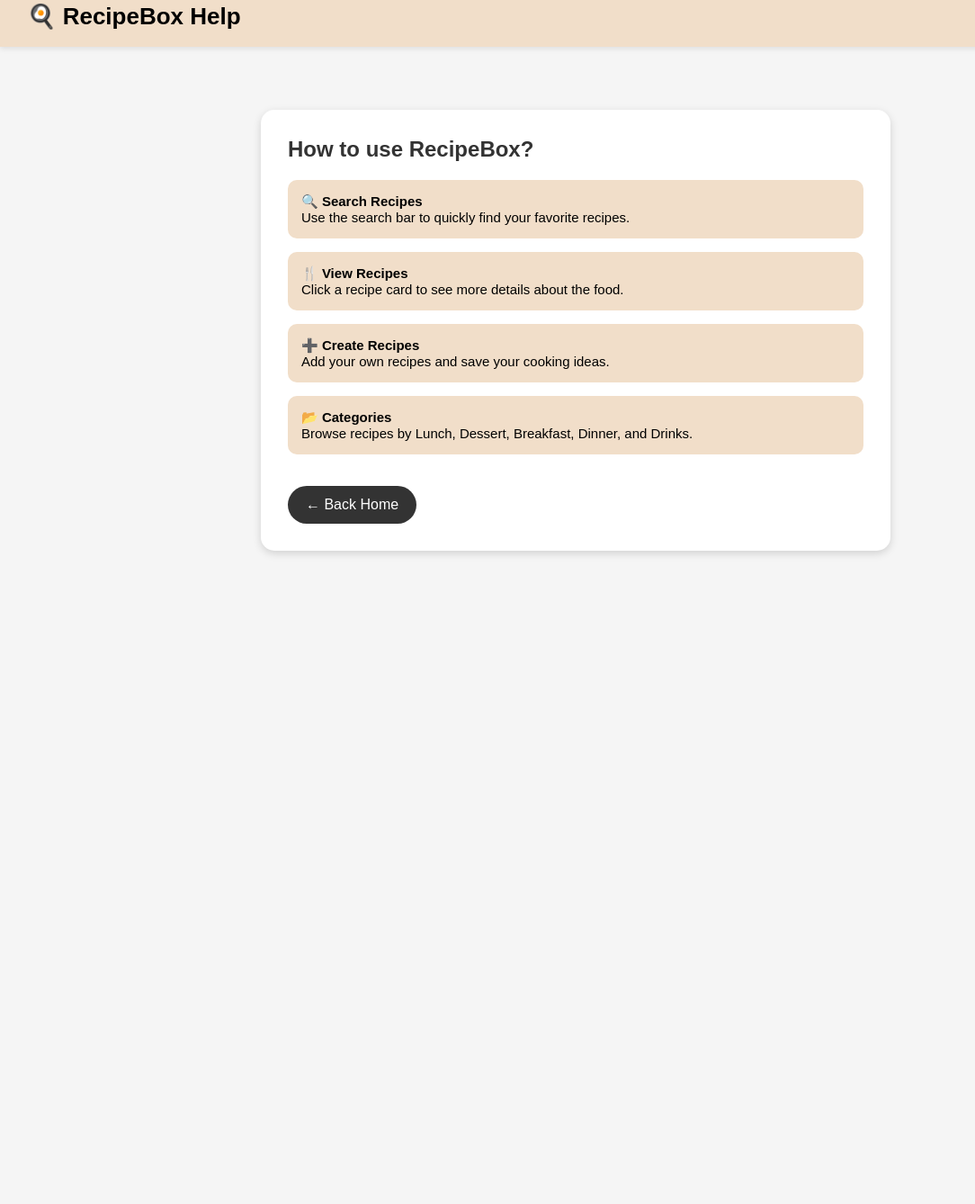
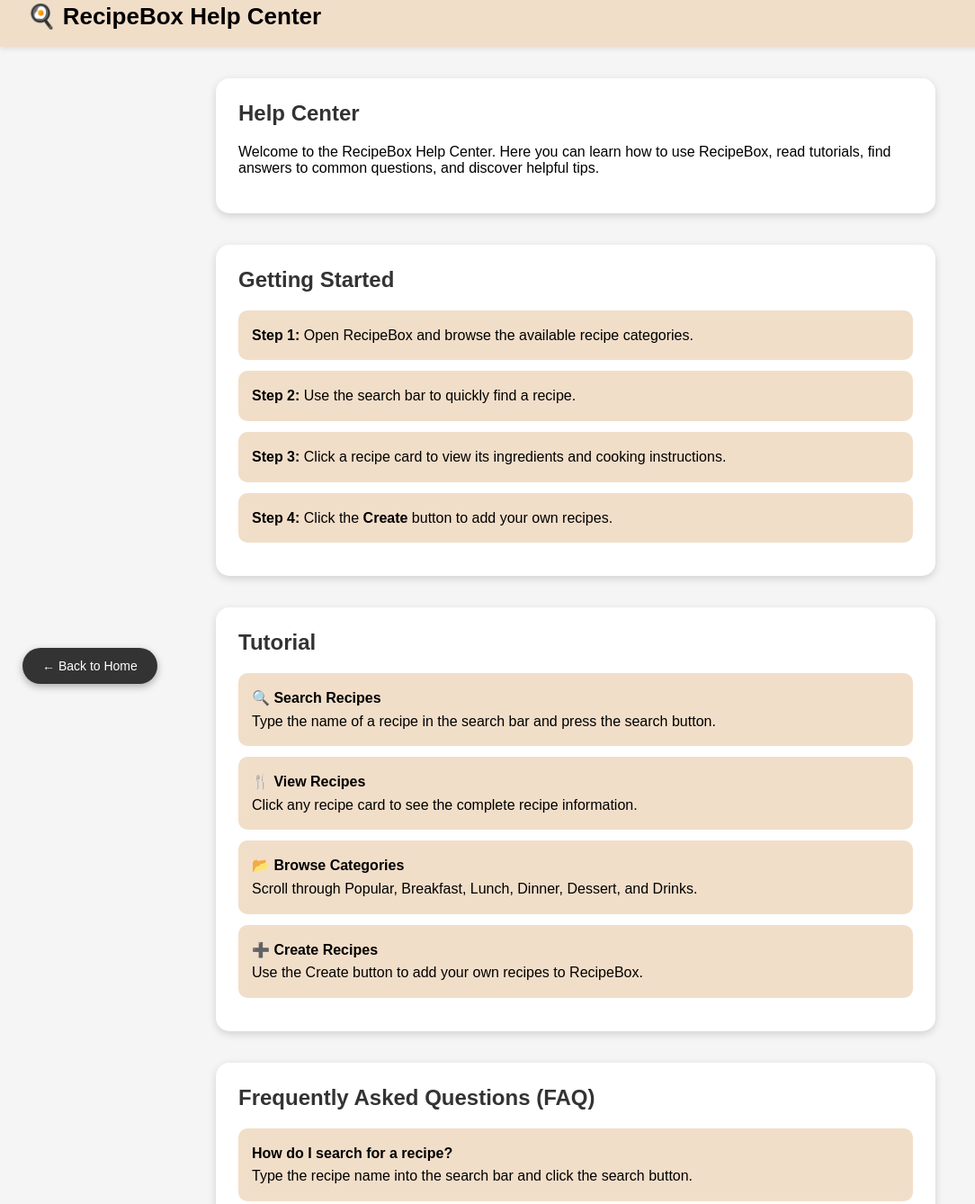
Before and after one commit to shurosuu/shurosuu.github.io, a plain HTML site: page help.html in a window 1280 px wide. Shown: the part 15-1353 px from the top of the page at 90% size, without its empty margins (0-1084 px from the left). Before the commit the page ends 800 px from the top, so only its background shows below. Drawn offline with Linux system fonts and the light colour scheme.

Commit message:
Revamp help.html with new layout and content
Updated the help page to enhance user guidance with a new layout and additional content, including a Help Center and FAQs.

```diff
--- a/help.html
+++ b/help.html
@@ -1,7 +1,7 @@
 <!DOCTYPE html>
 <html>
 <head>
-    <title>RecipeBox Help</title>
+    <title>RecipeBox Help Center</title>
 
     <style>
         body {
@@ -10,7 +10,7 @@
             background: #f5f5f5;
         }
 
-        /* Top Bar */
+        /* ===== Top Bar ===== */
         header {
             background: #f1dec9;
             padding: 18px 30px;
@@ -24,19 +24,20 @@
             font-weight: bold;
         }
 
-        /* Main Container */
+        /* ===== Container ===== */
         .container {
-            max-width: 700px;
-            margin: 40px auto;
-            padding: 30px;
+            max-width: 800px;
+            margin: 35px auto;
+            padding: 0 20px;
         }
 
-        /* Help Card */
+        /* ===== Cards ===== */
         .help-card {
             background: white;
-            padding: 30px;
             border-radius: 15px;
+            padding: 25px;
             box-shadow: 0 3px 10px rgba(0,0,0,0.15);
+            margin-bottom: 25px;
         }
 
         h2 {
@@ -47,64 +48,178 @@
         .help-item {
             background: #f1dec9;
             padding: 15px;
-            margin: 15px 0;
+            margin: 12px 0;
             border-radius: 10px;
-            font-size: 15px;
+            line-height: 1.6;
         }
 
-        /* Back Button */
+        /* ===== Floating Back Button ===== */
 .back-btn {
-            display: inline-block;
-            margin-top: 20px;
-            padding: 12px 20px;
+    position: fixed;
+    bottom: 25px;
+    left: 25px;
+    padding: 12px 22px;
     background: #333;
     color: white;
     text-decoration: none;
     border-radius: 25px;
+    font-size: 14px;
+    box-shadow: 0 3px 8px rgba(0,0,0,0.3);
     transition: 0.2s;
+    z-index: 999;
 }
 
 .back-btn:hover {
     background: #555;
 }
-
     </style>
 </head>
 
 <body>
 
 <header>
-    <div class="title">🍳 RecipeBox Help</div>
+    <div class="title">🍳 RecipeBox Help Center</div>
 </header>
 
+<!-- ========================= -->
+<!-- HELP CENTER -->
+<!-- ========================= -->
 
 <div class="container">
 
 <div class="help-card">
 
-        <h2>How to use RecipeBox?</h2>
+<h2>Help Center</h2>
+
+<p>
+Welcome to the RecipeBox Help Center. Here you can learn how to use RecipeBox,
+read tutorials, find answers to common questions, and discover helpful tips.
+</p>
+
+</div>
+
+</div>
+
+<!-- ========================= -->
+<!-- GETTING STARTED -->
+<!-- ========================= -->
+
+<div class="container">
+
+<div class="help-card">
+
+<h2>Getting Started</h2>
 
 <div class="help-item">
-            🔍 <b>Search Recipes</b><br>
-            Use the search bar to quickly find your favorite recipes.
+<b>Step 1:</b> Open RecipeBox and browse the available recipe categories.
 </div>
 
 <div class="help-item">
-            🍴 <b>View Recipes</b><br>
-            Click a recipe card to see more details about the food.
+<b>Step 2:</b> Use the search bar to quickly find a recipe.
 </div>
 
 <div class="help-item">
-            ➕ <b>Create Recipes</b><br>
-            Add your own recipes and save your cooking ideas.
+<b>Step 3:</b> Click a recipe card to view its ingredients and cooking instructions.
 </div>
 
 <div class="help-item">
-            📂 <b>Categories</b><br>
-            Browse recipes by Lunch, Dessert, Breakfast, Dinner, and Drinks.
+<b>Step 4:</b> Click the <b>Create</b> button to add your own recipes.
 </div>
 
-        <a href="index.html" class="back-btn">← Back Home</a>
+</div>
+
+</div>
+
+<!-- ========================= -->
+<!-- TUTORIAL -->
+<!-- ========================= -->
+
+<div class="container">
+
+<div class="help-card">
+
+<h2>Tutorial</h2>
+
+<div class="help-item">
+<b>🔍 Search Recipes</b><br>
+Type the name of a recipe in the search bar and press the search button.
+</div>
+
+<div class="help-item">
+<b>🍴 View Recipes</b><br>
+Click any recipe card to see the complete recipe information.
+</div>
+
+<div class="help-item">
+<b>📂 Browse Categories</b><br>
+Scroll through Popular, Breakfast, Lunch, Dinner, Dessert, and Drinks.
+</div>
+
+<div class="help-item">
+<b>➕ Create Recipes</b><br>
+Use the Create button to add your own recipes to RecipeBox.
+</div>
+
+</div>
+
+</div>
+
+<!-- ========================= -->
+<!-- FAQ -->
+<!-- ========================= -->
+
+<div class="container">
+
+<div class="help-card">
+
+<h2>Frequently Asked Questions (FAQ)</h2>
+
+<div class="help-item">
+<b>How do I search for a recipe?</b><br>
+Type the recipe name into the search bar and click the search button.
+</div>
+
+<div class="help-item">
+<b>How do I open a recipe?</b><br>
+Click on any recipe card to view its ingredients and cooking instructions.
+</div>
+
+<div class="help-item">
+<b>How do I add my own recipe?</b><br>
+Click the Create button and enter the recipe information.
+</div>
+
+<div class="help-item">
+<b>Can I save favorite recipes?</b><br>
+Yes. You can save recipes to your Favorites for easy access.
+</div>
+
+<div class="help-item">
+<b>What recipe categories are available?</b><br>
+RecipeBox includes Popular Recipes, Breakfast, Lunch, Dinner, Dessert, and Drinks.
+</div>
+
+<div class="help-item">
+<b>Why can't I find a recipe?</b><br>
+Make sure the recipe name is spelled correctly or browse the available categories.
+</div>
+
+<div class="help-item">
+<b>Do I need an internet connection?</b><br>
+If RecipeBox is connected to an online database, internet access may be required.
+</div>
+
+<div class="help-item">
+<b>Who can use RecipeBox?</b><br>
+RecipeBox is designed for beginners and experienced home cooks alike.
+</div>
+
+</div>
+
+</div>
+
+
+<a href="index.html" class="back-btn">← Back to Home</a>
 
 </div>
 
```
Lines whose indentation alone changed are shown as unchanged.
